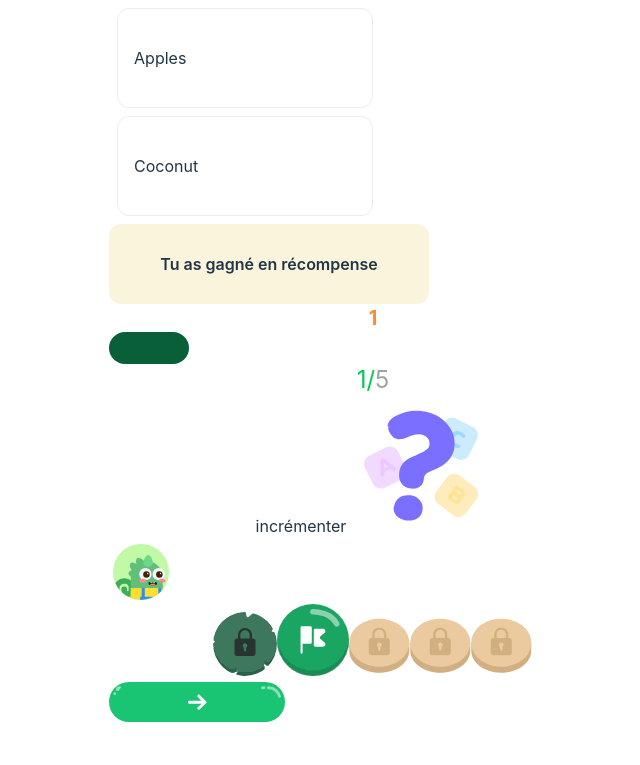
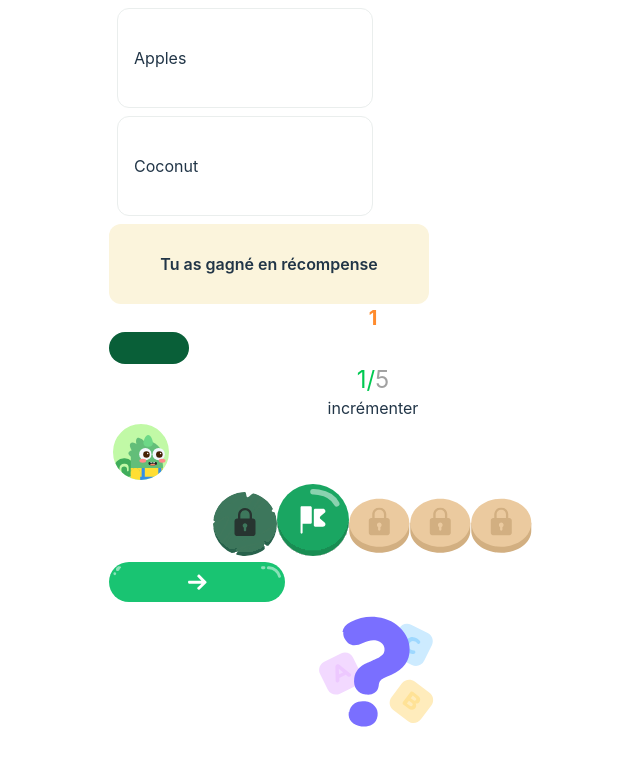
Before and after one commit to code-dev-pro/-Pidu-JCH-MLE, a React (Vite) app: page /storybook in a window 1280 px wide. Shown: the part 497-1262 px from the top of the page, without its empty margins (267-907 px from the left). Built offline with nearby package versions, Linux system fonts and the light colour scheme.

Commit message:
feat: ajout du modal d'aide

```diff
--- a/src/components/buttonhelp.tsx
+++ b/src/components/buttonhelp.tsx
@@ -1,11 +1,35 @@
 import Picture from './picture'
+import { useState } from 'react'
+import Title from './title'
 export default function ButtonHelp() {
+  const [showing, setShowing] = useState(false)
+
+  const handleClick = () => {
+    setShowing(!showing)
+  }
+
   return (
-    <button
-      className="p-2 rounded-xl hover:bg-neutral-100 cursor-pointer"
-      aria-label="Aide sur le jeu"
-    >
-      <Picture src="./Guess-the-Word.svg" alt="Icône d'aide" />
-    </button>
+    <>
+      <button
+        onClick={handleClick}
+        className="p-2 rounded-xl hover:bg-neutral-100 cursor-pointer relative"
+        aria-label="Aide sur le jeu"
+      >
+        <Picture src="./Guess-the-Word.svg" alt="Icône d'aide" />
+      </button>
+      {showing && (
+        <div className="relative w-fit max-w-md p-4 bg-[#FBF4DC] rounded-2xl shadow-lg text-center left-1/2 transform -translate-x-1/2">
+          <div className="absolute -top-2 left-1/2 -translate-x-1/2 w-4 h-4 bg-[#FBF4DC] rotate-45"></div>
+          <button onClick={handleClick} aria-label="fermeture du modal" className="self-end">
+            <Picture
+              src="./Close-Circle.svg"
+              alt="Icône de fermeture du modal"
+              className="cursor-pointer absolute top-2 right-2"
+            />
+          </button>
+          <Title tag="h2" title="phrase d'aide" />
+        </div>
+      )}
+    </>
   )
 }
--- a/src/pages/storybook.tsx
+++ b/src/pages/storybook.tsx
@@ -10,7 +10,6 @@ import ButtonHelp from '@/components/buttonhelp'
 import Avatar from '@/components/card-avatar'
 import ButtonWrapper from '@/components/button-cercle'
 import CustomButton from '@/components/buttonlong'
-
 
 export default function StoryBook() {
   return (
@@ -27,10 +26,10 @@ export default function StoryBook() {
       <Number value={1} />
       <CardGreen />
       <ProgressNumber />
-      <ButtonHelp />
       <Avatar />
       <ButtonWrapper />
       <CustomButton bgColor="green" icon="Arrow.svg" />
+      <ButtonHelp />
     </>
   )
 }
```
Also changed, not shown: public/Close-Circle.svg (added).
